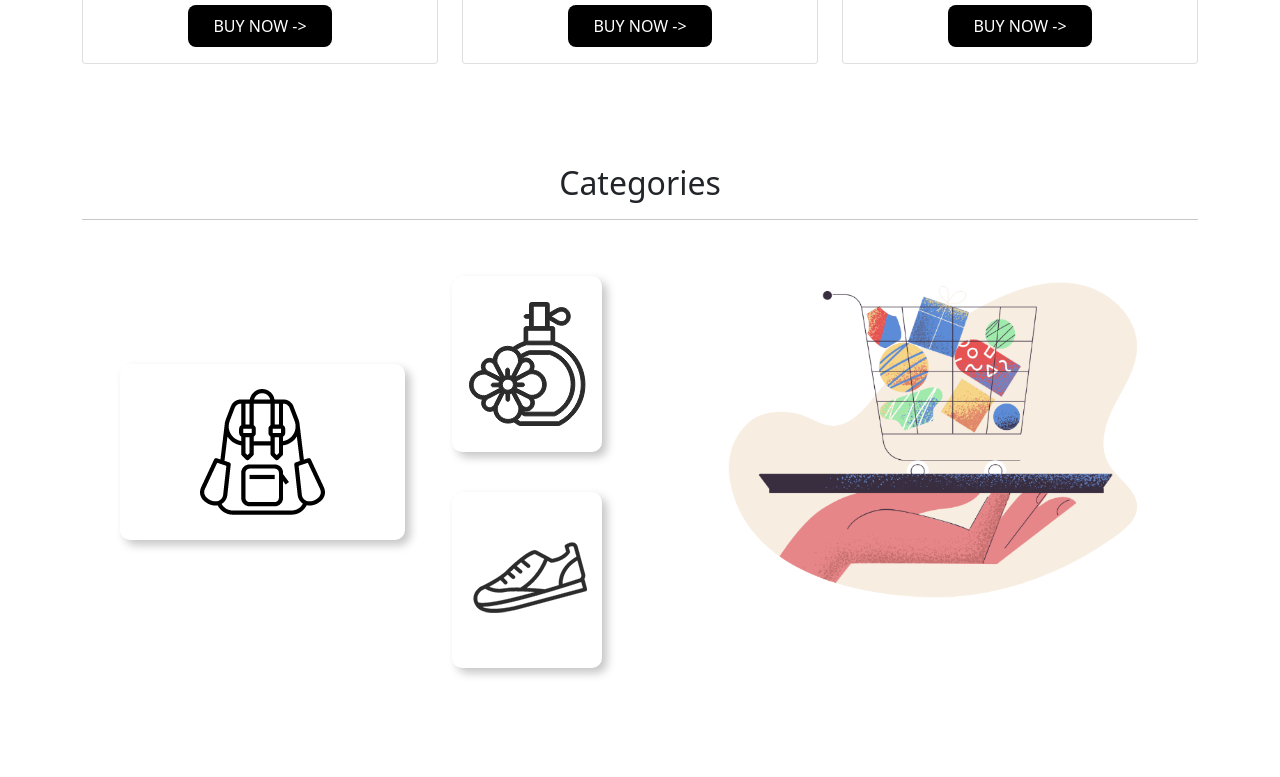
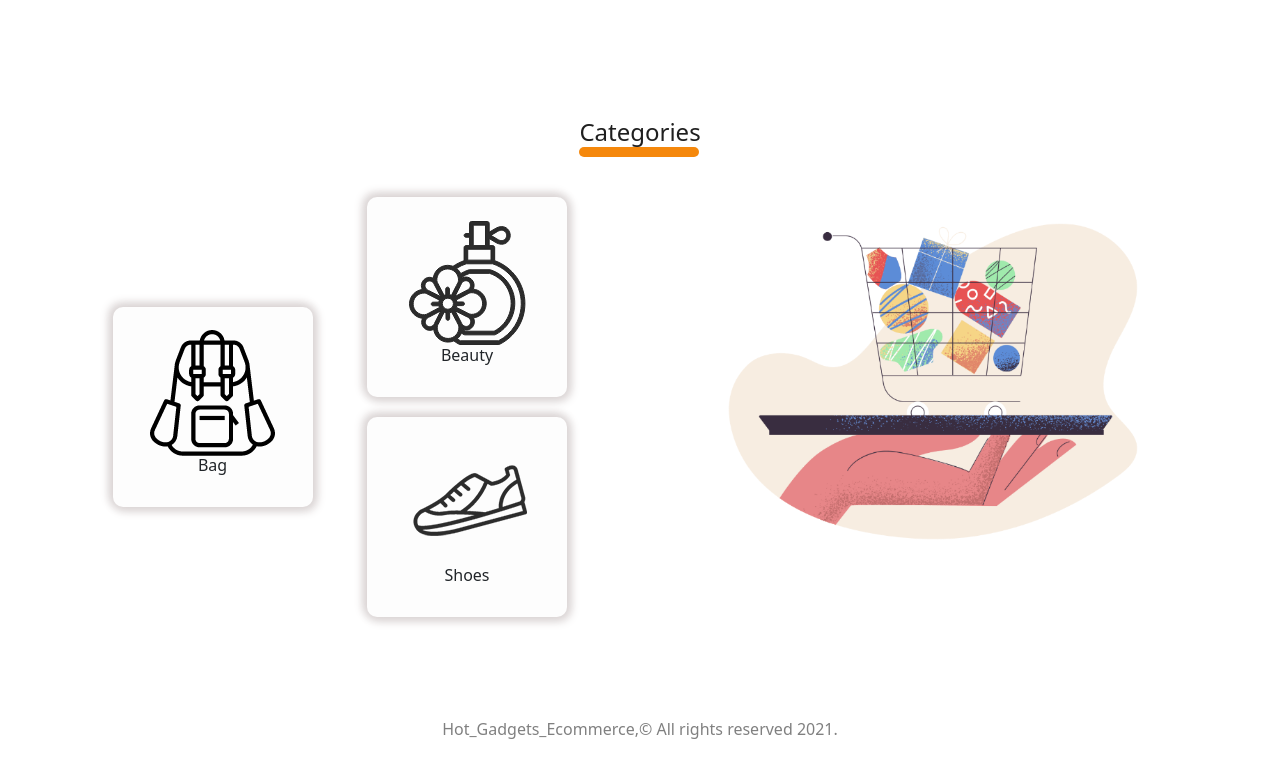
Before and after one commit to FatemaAkter11/Hot-gadget-Ecommerce, a plain HTML site: page index.html in a window 1280 px wide. Shown: the part 1983-2760 px from the top of the page. Drawn offline with nearby package versions, Linux system fonts and the light colour scheme.

Commit message:
Almost done

```diff
--- a/index.html
+++ b/index.html
@@ -41,7 +41,7 @@
 
      <!--carousel start-->
 
-
+     <div class="carousel-bg">
       <div class="container">
         <div id="carouselExampleControls" class="carousel slide banner-bg" data-bs-ride="carousel">
             <div class="carousel-inner">
@@ -95,6 +95,8 @@
             </button>
           </div>
        </div>
+     </div>
+
 
        <!-- Smartphone -->
        <div class="container">
@@ -102,7 +104,7 @@
             <h2>Smartphone</h2>
             <a href="#">See All</a>
         </div>
-        <hr>
+
         <div class="row row-cols-1 row-cols-md-3 g-4">
             <div class="col">
               <div class="card h-100">
@@ -147,7 +149,7 @@
             <h2>Labtop</h2>
             <a href="#">See All</a>
         </div>
-         <hr>
+
         <div class="row row-cols-1 row-cols-md-3 g-4">
             <div class="col">
               <div class="card h-100">
@@ -188,32 +190,50 @@
 
     <!-- categories -->
 
-    <div class="container">
-        <h2>Categories</h2>
-        <hr>
+    <div class="container categories">
+
+      <div class="categories-headline">
+        <h3>Categories</h3>
+      </div>
+        <div class="row ">
+         <div class="col-md-6">
              <div class="row">
+                 <div class="col-md-6 category">
+
+                     <div class="cat1">
+                         <div class="text">
+                           <img src="images/Categories/bag.png" alt="">
+                         <h6>Bag</h6>
+                         </div>
+                     </div>
+                 </div>
                  <div class="col-md-6">
-                <div class="row d-flex flex-row align-items-center justify-content-between ">
-                    <div class="col-md-6 categories-item cat-1">
-                        <img src="images/Categories/bag.png">
+                     <div class="cat2 ">
+                       <div class="text">
+                        <img src="images/Categories/perfume.png" alt="">
+                        <h6>Beauty</h6>
                        </div>
-                    <div class="col">
-                        <div class="categories-item cat-2">
-                            <img src="images/Categories/perfume.png">
                      </div>
-                        <div class="categories-item cat-3">
-                            <img src="images/Categories/shoe.png">
+                     <div class="cat2 ">
+                       <div class="text">
+                        <img src="images/Categories/shoe.png" alt="">
+                        <h6>Shoes</h6>
                      </div>
                      </div>
                  </div>
              </div>
-            <div class="col-md-6 img-fluid">
-                <div class="row">
-                    <img src="images/Categories/pale-order.png">
+         </div>
+         <div class="col-md-6">
+             <img src="images/Categories/pale-order.png"  class="img-fluid" alt="">
          </div>
 </div>
 </div>
-    </div>
+
+    <!--footer--->
+    <footer>
+          <p>Hot_Gadgets_Ecommerce,&copy; All rights reserved 2021.</p>
+
+   </footer>
 
 
     <script src="https://cdn.jsdelivr.net/npm/bootstrap@5.0.1/dist/js/bootstrap.bundle.min.js" integrity="sha384-gtEjrD/SeCtmISkJkNUaaKMoLD0//ElJ19smozuHV6z3Iehds+3Ulb9Bn9Plx0x4" crossorigin="anonymous"></script>
--- a/style.css
+++ b/style.css
@@ -9,7 +9,7 @@
  .navbar-nav{
     margin-left: 50%;
 }
-.container{
+ .container{
     margin-bottom: 100px;
 }
 
@@ -19,6 +19,7 @@
     background-position: center;
     margin: 60px auto;
 }
+
 .buy-now-button{
     background-image: linear-gradient(to bottom,black 0%, black 100% );
     color: #fff;
@@ -37,21 +38,71 @@
 .container h2{
     text-align: center;
 }
-.categories-item{
-    background-color: white;
-    width: 150px;
-    padding: 25px 25px;
-    box-shadow: 5px 5px 10px #c5c5c5;
+
+/* Categories */
+.categories{
+    padding: 0 50px;
+
+}
+.categories-headline{
+    width: 100%;
+    display: flex;
+    justify-content: center;
+}
+.categories-headline h3{
+    font-size: 24px;
+    color:#1f1f1f;
+    margin: 20px;
+    position: relative;
+    padding-bottom: 10px;
+}
+ .categories-headline h3::before{
+    content: '';
+    position: absolute;
+    left: 0;
+    bottom: 0;
+    width: 120px;
+    height: 10px;
+    border-radius: 5px;
+    background-color:#f5880c ;
+}
+.category{
     display: flex;
     justify-content: center;
     align-items: center;
-    border: none;
-    margin: 40px 0;
-    cursor: pointer;
+}
+.categories .cat1{
+
+    width: 200px;
+    height: 200px;
+    background-color: #fdfdfd;
+    box-shadow: 2px 2px 10px 2px rgb(218, 212, 212), -2px -2px 10px 2px rgb(218, 212, 212);
+    display: flex;
+    justify-content: center;
+    align-items: center;
     border-radius: 10px;
+    margin-top: 20px;
 }
-.cat-1{
-    margin-right: 35px;
-    margin-left: 50px;
-    width: 100px;
+.categories .cat2{
+
+    width: 200px;
+    height: 200px;
+    background-color: #fdfdfd;
+    box-shadow: 2px 2px 10px 2px rgb(218, 212, 212), -2px -2px 10px 2px rgb(218, 212, 212);
+    display: flex;
+    justify-content: center;
+    align-items: center;
+    border-radius: 10px;
+    margin-top: 20px;
 }
+.text{
+    text-align: center;
+
+
+}
+
+/* footer */
+footer{
+    text-align: center;
+    color: gray;
+}
```
Lines whose indentation alone changed are shown as unchanged.
